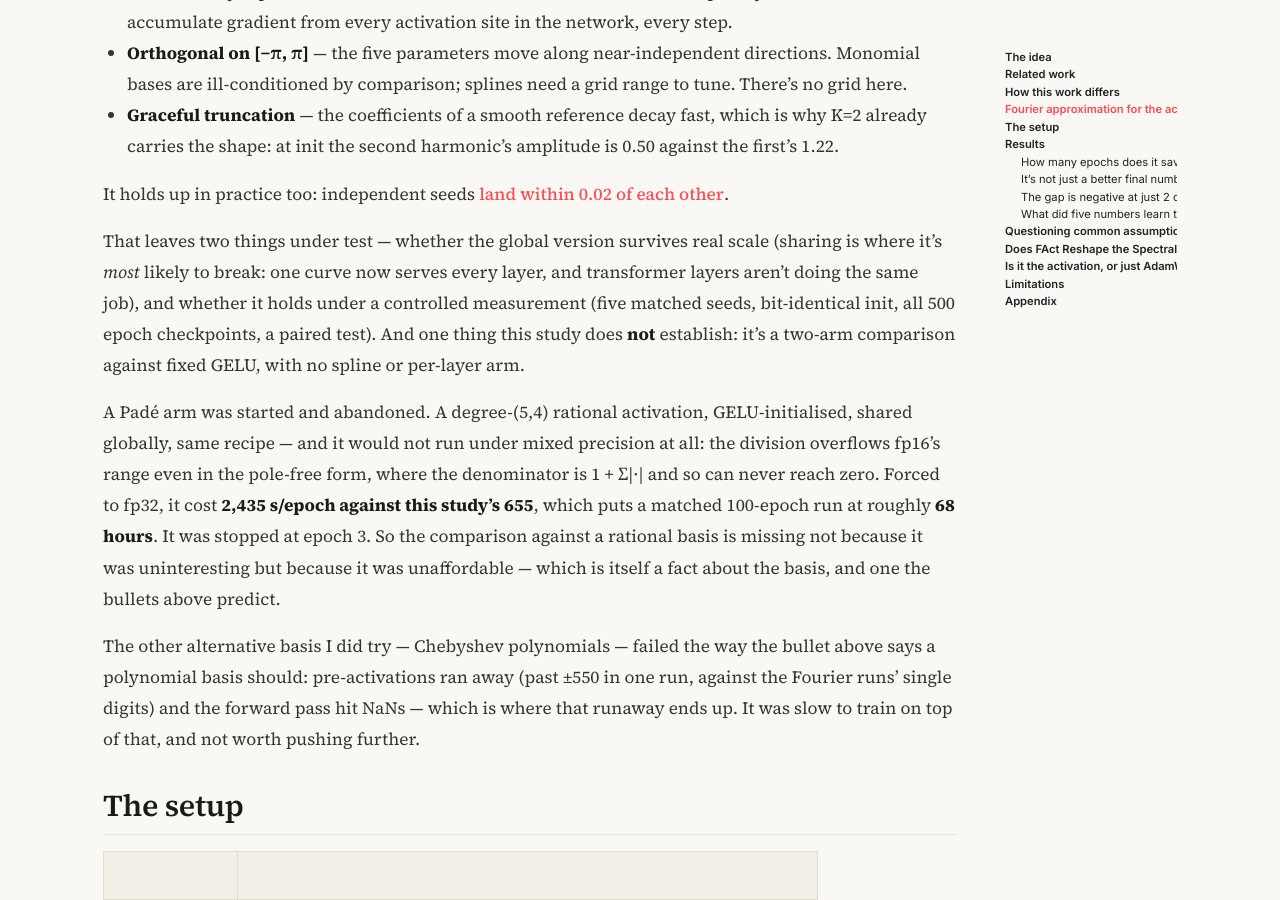
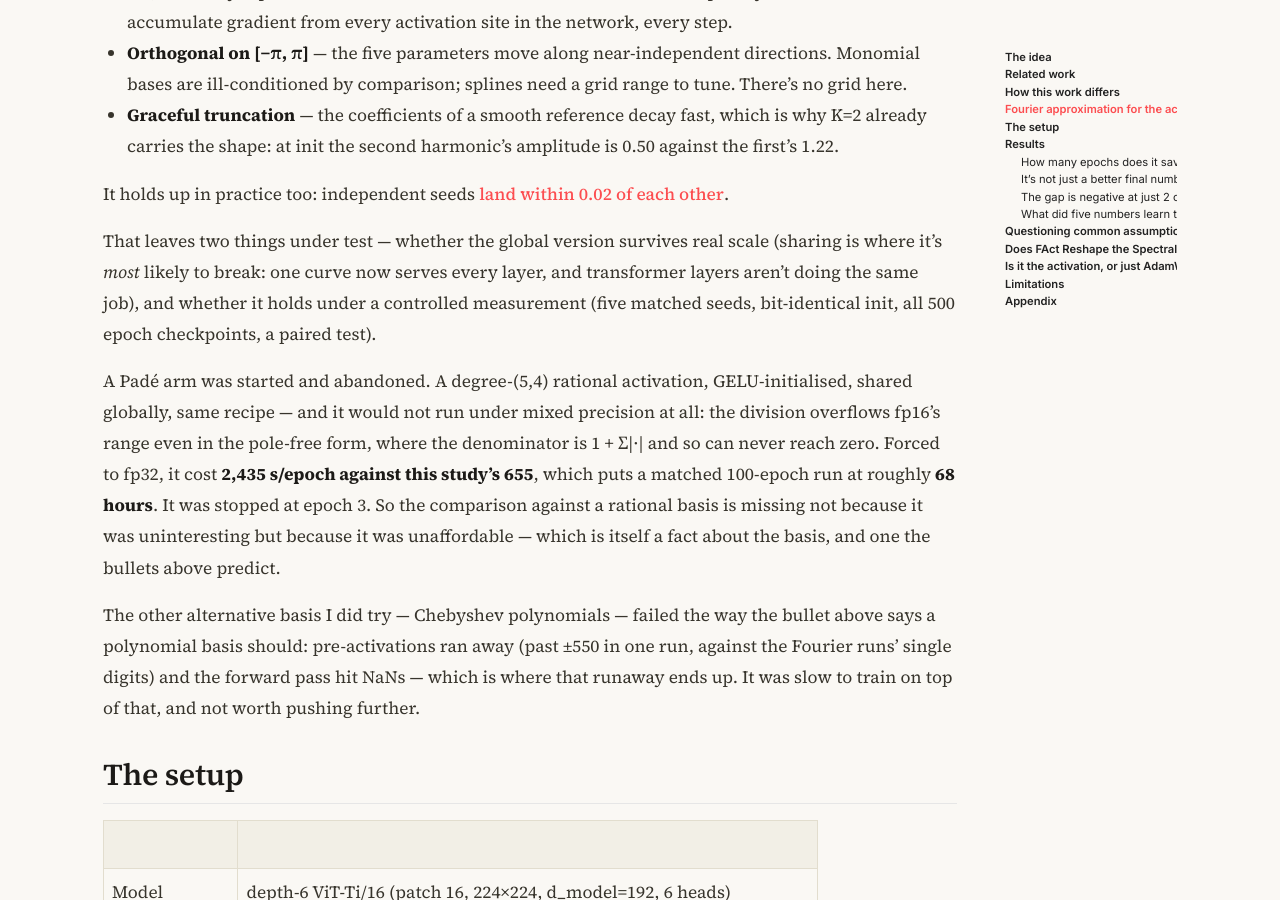
Before and after one commit to Arunprakash-A/Arunprakash-a.github.io, a Jekyll site: the page built from _posts/2026-08-11-learnable-activations-might-have-better-loss-landscape.md, in a window 1280 px wide and 900 px high, scrolled down 4750 px. Built offline with Jekyll 4.4.1, drawn with Linux system fonts in a browser that asks for light colours; nearby versions of some CDN libraries.

Commit message:
Remove the two-arm/no-spline caveat from the 'what's under test' paragraph
Co-Authored-By: Claude Opus 5 <noreply@anthropic.com>

```diff
--- a/_posts/2026-08-11-learnable-activations-might-have-better-loss-landscape.md
+++ b/_posts/2026-08-11-learnable-activations-might-have-better-loss-landscape.md
@@ -153,9 +153,7 @@ That leaves two things under test — whether the global version survives real
 scale (sharing is where it's *most* likely to break: one curve now serves
 every layer, and transformer layers aren't doing the same job), and whether
 it holds under a controlled measurement (five matched seeds, bit-identical
-init, all 500 epoch checkpoints, a paired test). And one thing this study does
-**not** establish: it's a two-arm comparison against fixed GELU, with no
-spline or per-layer arm.
+init, all 500 epoch checkpoints, a paired test).
 
 A Padé arm was started and abandoned. A degree-(5,4) rational activation,
 GELU-initialised, shared globally, same recipe — and it would not run under
```
